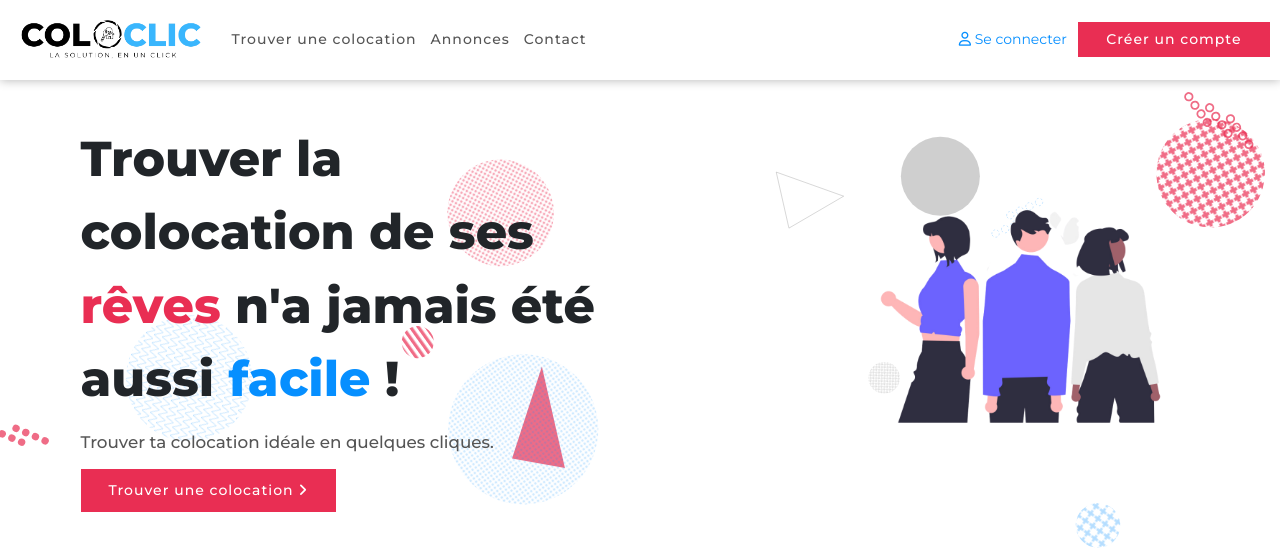
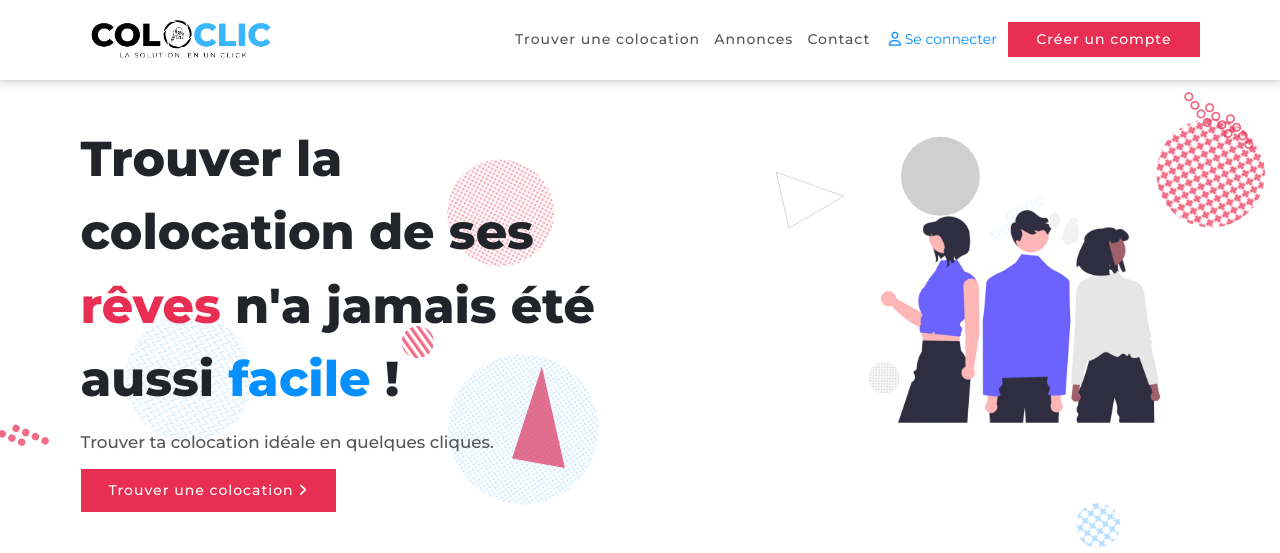
Before and after one commit to jalalkadori/coloclic, a PHP site: page / in a window 1280 px wide. Shown: the top 553 px of the page. Run offline with PHP 8.4, Linux system fonts and the light colour scheme; some libraries are stand-ins or nearby versions.

Commit message:
Updating index.php

```diff
--- a/index.php
+++ b/index.php
@@ -18,13 +18,13 @@ include_once './components/ads_cards.php';
 
       <header id="header">
           <nav class="navbar navbar-expand-lg py-3">
-              <div class="container-fluid">
+              <div class="container">
                   <a class="navbar-brand" href="#"><img src="./img/coloclic.png" alt="colocation" width="200"></a>
                   <button class="navbar-toggler" type="button" data-bs-toggle="collapse" data-bs-target="#navbarSupportedContent" aria-controls="navbarSupportedContent" aria-expanded="false" aria-label="Toggle navigation">
                   <span class="navbar-toggler-icon"></span>
                   </button>
                   <div class="collapse navbar-collapse" id="navbarSupportedContent">
-                  <ul class="navbar-nav me-auto mb-2 mb-lg-0">
+                  <ul class="navbar-nav ms-auto mb-2 mb-lg-0">
                       <li class="nav-item">
                           <a class="nav-link" href="#services">Trouver une colocation</a>
                       </li>
```
